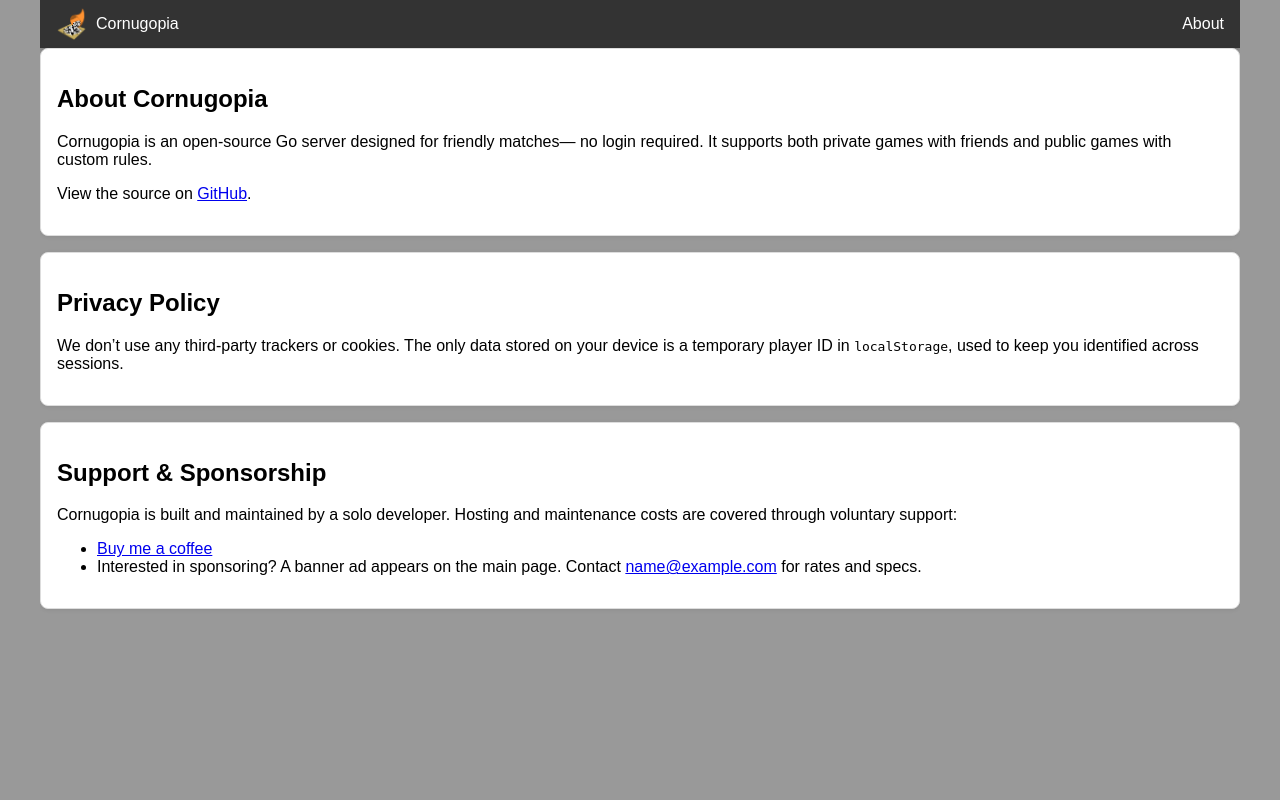
After one commit to zacguymarino/cornugopia, a FastAPI app: template app/templates/about.html in a window 1280 px wide. The commit adds this page. Run offline with FastAPI, Linux system fonts and the light colour scheme; the template is opened without the code that fills it: most values are stand-ins (such as "Sample title", 1, 10 or a date in 2020); parts of the project's set-up code (start-up, migrations or seed data) failed here and were passed over.

Commit message:
Polish some UI, Fix some bugs, Add sponsor image template

```diff
--- a/app/main.py
+++ b/app/main.py
@@ -60,6 +60,10 @@ async def public_settings():
 @app.get("/")
 def read_root(request: Request):
     return templates.TemplateResponse("index.html", {"request": request})
+
+@app.get("/about")
+def about_page(request: Request):
+    return templates.TemplateResponse("about.html", {"request": request})
 
 @app.get("/game/{game_id}")
 def get_game(request: Request, game_id: str):
--- a/app/static/spectate.js
+++ b/app/static/spectate.js
@@ -98,7 +98,10 @@ import {
         // Ensure each spectator has a stable 8-char ID in localStorage
         let specId = localStorage.getItem("zg_player_id");
         if (!specId) {
-          specId = crypto.randomUUID().substring(0, 8);
+          const base = crypto.randomUUID?.()
+            ? crypto.randomUUID()
+            : URL.createObjectURL(new Blob());
+          specId = base.slice(-8);
           localStorage.setItem("zg_player_id", specId);
         }
 
--- a/app/static/styles.css
+++ b/app/static/styles.css
@@ -7,6 +7,11 @@ html, body {
   background-color: #999999;
   box-sizing: border-box;
   overflow-x: hidden;
+}
+
+.main-body {
+  max-width: 1200px;
+  margin: 0 auto;
 }
 
 #gameOverMessage {
--- /dev/null
+++ b/app/templates/about.html
@@ -0,0 +1,56 @@
+<!DOCTYPE html>
+<html lang="en">
+<head>
+  <meta charset="UTF-8" />
+  <meta name="viewport" content="width=device-width, initial-scale=1.0"/>
+  <meta http-equiv="X-UA-Compatible" content="ie=edge"/>
+  <title>About Cornugopia</title>
+  <link rel="stylesheet" href="{{ url_for('static', path='/styles.css') }}">
+  <script type="module" src="{{ url_for('static', path='/navbar.js') }}"></script>
+</head>
+<body class="main-body">
+  <nav-bar></nav-bar>
+
+  <div class="section about-intro">
+    <h2>About Cornugopia</h2>
+    <p>
+      Cornugopia is an open-source Go server designed for friendly matches—
+      no login required. It supports both private games with friends and
+      public games with custom rules.
+    </p>
+    <p>
+      View the source on
+      <a href="https://github.com/zacguymarino/cornugopia" target="_blank" rel="noopener">GitHub</a>.
+    </p>
+  </div>
+
+  <div class="section about-privacy">
+    <h2>Privacy Policy</h2>
+    <p>
+      We don’t use any third-party trackers or cookies.  The only data stored
+      on your device is a temporary player ID in
+      <code>localStorage</code>, used to keep you identified across sessions.
+    </p>
+  </div>
+
+  <div class="section about-support">
+    <h2>Support &amp; Sponsorship</h2>
+    <p>
+      Cornugopia is built and maintained by a solo developer.  Hosting and
+      maintenance costs are covered through voluntary support:
+    </p>
+    <ul>
+      <li>
+        <a href="https://buymeacoffee.com/zacguy" target="_blank" rel="noopener">
+          Buy me a coffee
+        </a>
+      </li>
+      <li>
+        Interested in sponsoring?  A banner ad appears on the main page.
+        Contact <a href="mailto:{{ sponsor_email }}">{{ sponsor_email }}</a>
+        for rates and specs.
+      </li>
+    </ul>
+  </div>
+</body>
+</html>
--- a/app/templates/index.html
+++ b/app/templates/index.html
@@ -9,7 +9,7 @@
     <script defer src="{{ url_for('static', path='/main.js') }}"></script>
     <script type="module" src="{{ url_for('static', path='/navbar.js') }}"></script>
   </head>
-  <body>
+  <body class="main-body">
       <nav-bar></nav-bar>
 
       <div id="sections-container">
@@ -88,8 +88,8 @@
           </div>
 
           <div class="form-group checkbox-group">
+            <label for="allowHandicaps">Allow Handicaps:</label>
             <input type="checkbox" id="allowHandicaps">
-            <label for="allowHandicaps">Allow Handicaps</label>
           </div>
 
           <div id="createRankContainer" class="form-group">
@@ -138,7 +138,7 @@
         <!-- Join Game -->
         <div class="section join-section">
           <h3>Join Game</h3>
-          <input type="text" id="gameIdInput" placeholder="Enter Game ID">
+          <input type="text" id="gameIdInput" placeholder="Enter Game ID to Join">
           <button id="joinGameBtn">Join Game</button>
           <div id="rankSelectionContainer"></div>
         </div>
```
Also changed, not shown: other parts of app/static/styles.css (+20 -3 lines), app/static/images/desktop-sponsor.png (added).
